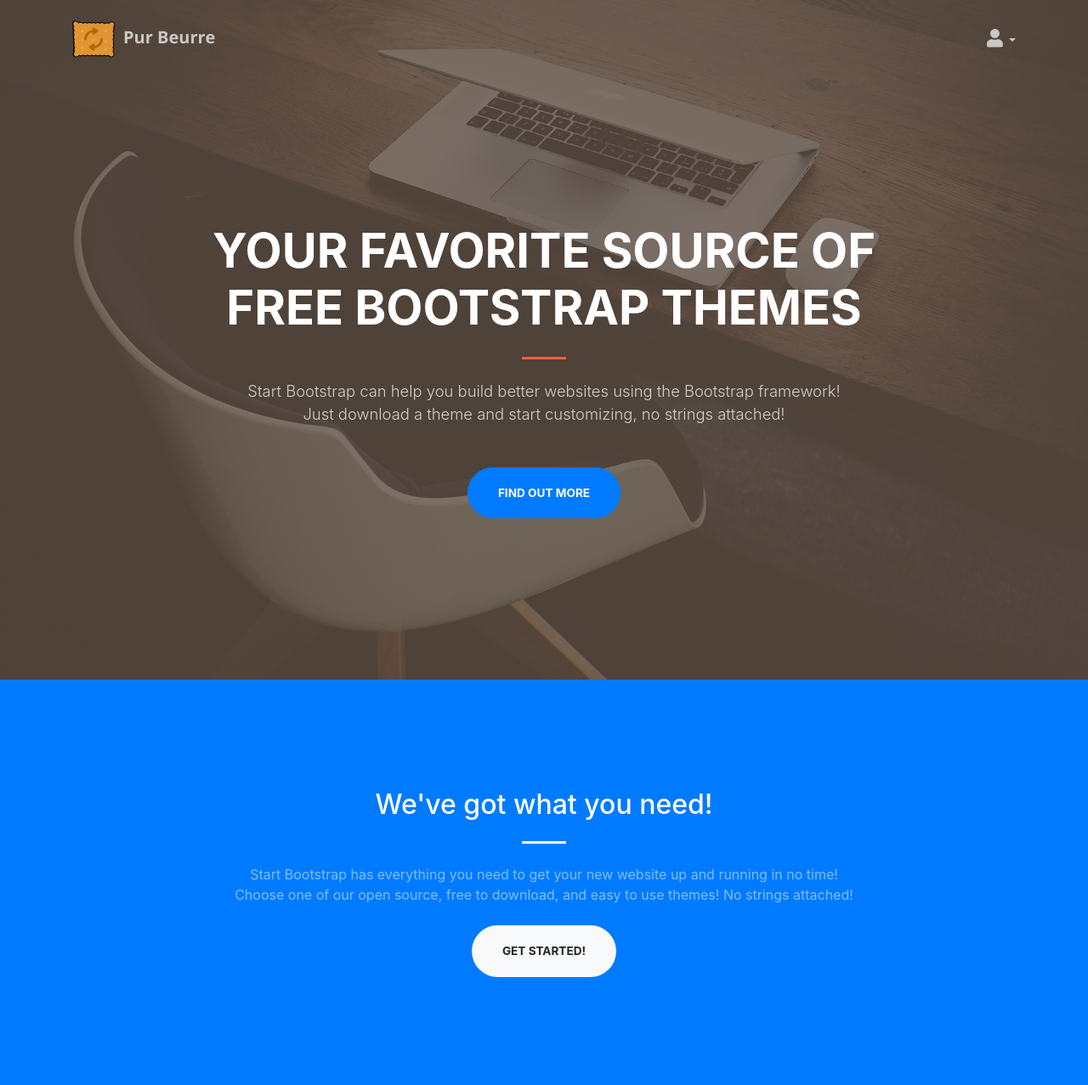
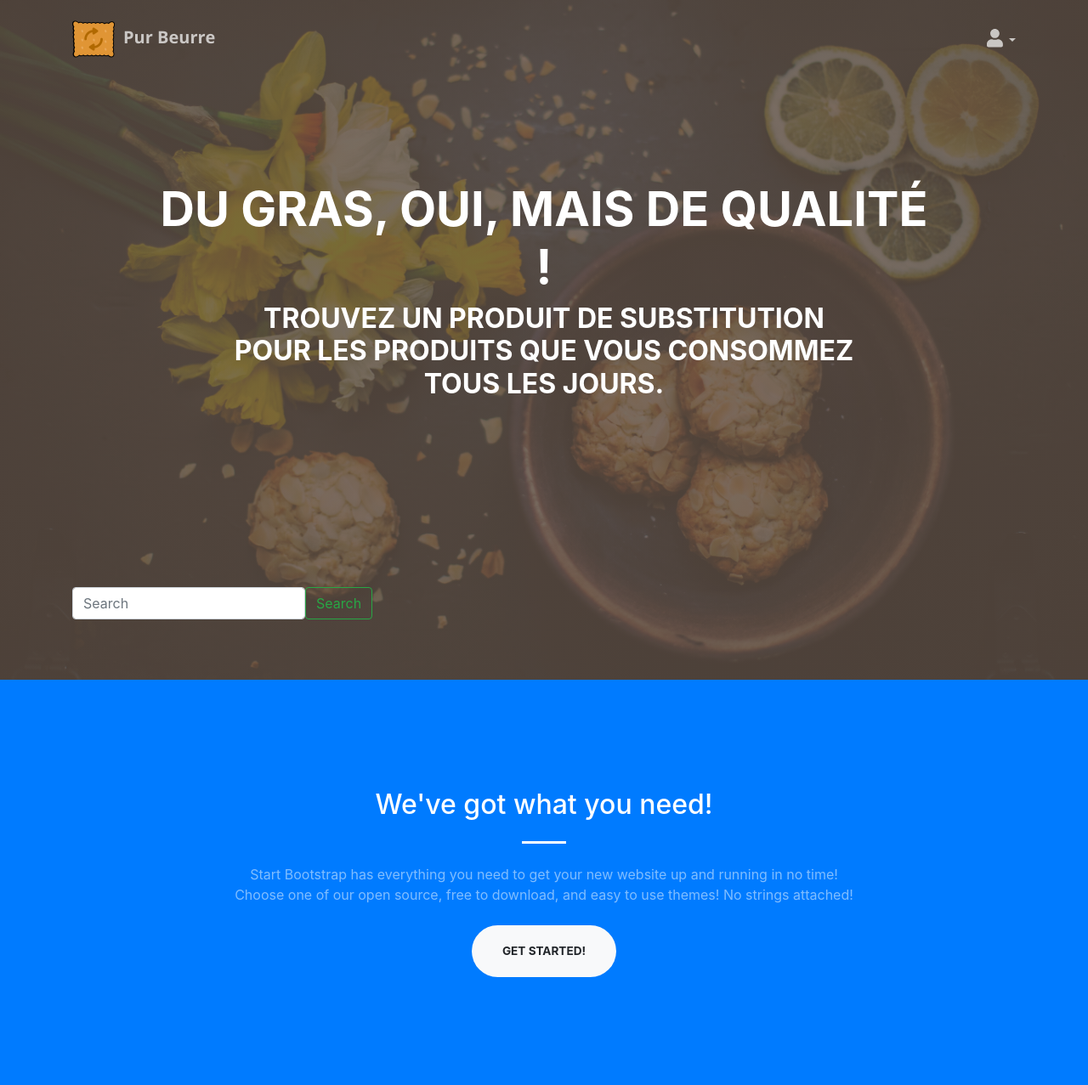
Before and after one commit to zetsumeishi/OC-Project-11, a Django app: page / in a window 1280 px wide. Shown: the top 1277 px of the page at 85% size. Run offline with Django 3.2, Linux system fonts and the light colour scheme; some libraries are stand-ins or nearby versions; some web fonts are replaced.

Commit message:
Modified header in templates & bg picture

```diff
--- a/pur_beurre/templates/www/home.html
+++ b/pur_beurre/templates/www/home.html
@@ -2,7 +2,7 @@
 {% load static %}
 
 {% block title %}
-  Accueil
+Accueil
 {% endblock %}
 
 {% block content %}
@@ -10,12 +10,16 @@
   <div class="container h-100">
     <div class="row h-100 align-items-center justify-content-center text-center">
       <div class="col-lg-10 align-self-end">
-        <h1 class="text-uppercase text-white font-weight-bold">Your Favorite Source of Free Bootstrap Themes</h1>
-        <hr class="divider my-4" />
+        <h1 class="text-uppercase text-white font-weight-bold">Du gras, oui, mais de qualité !</h1>
       </div>
       <div class="col-lg-8 align-self-baseline">
-        <p class="text-white-75 font-weight-light mb-5">Start Bootstrap can help you build better websites using the Bootstrap framework! Just download a theme and start customizing, no strings attached!</p>
-        <a class="btn btn-primary btn-xl js-scroll-trigger" href="#about">Find Out More</a>
+        <h2 class="text-uppercase text-white font-weight-bold">Trouvez un produit de substitution pour les produits que vous consommez tous les jours.</h2>
+      </div>
+      <div class="col-lg-12">
+        <form class="form-inline my-2 my-lg-0">
+          <input class="form-control" type="search" placeholder="Search" aria-label="Search">
+          <button class="btn btn-outline-success my-2 my-sm-0" type="submit">Search</button>
+        </form>
       </div>
     </div>
   </div>
```
Also changed, not shown: pur_beurre/static/img/bg-masthead.jpg.
